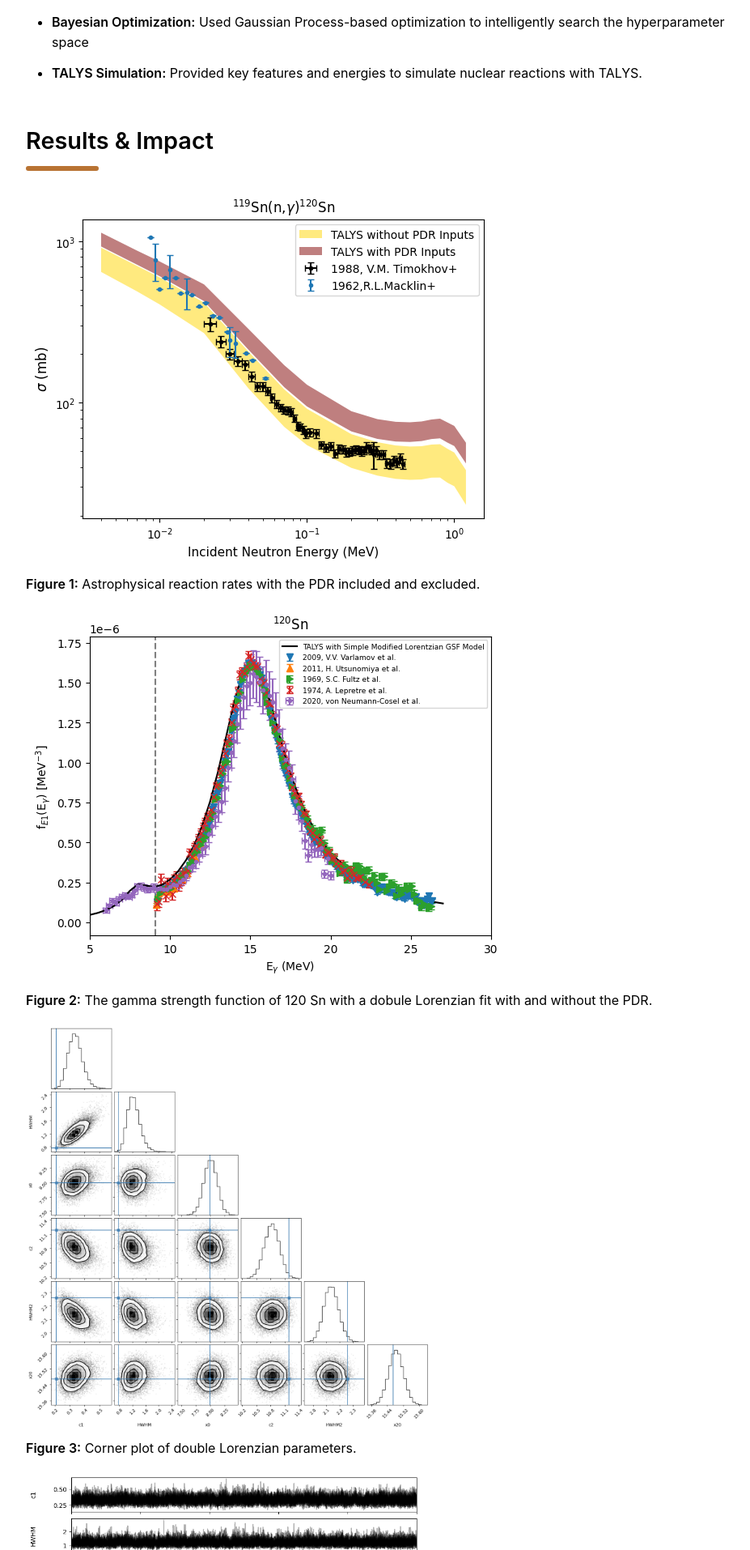
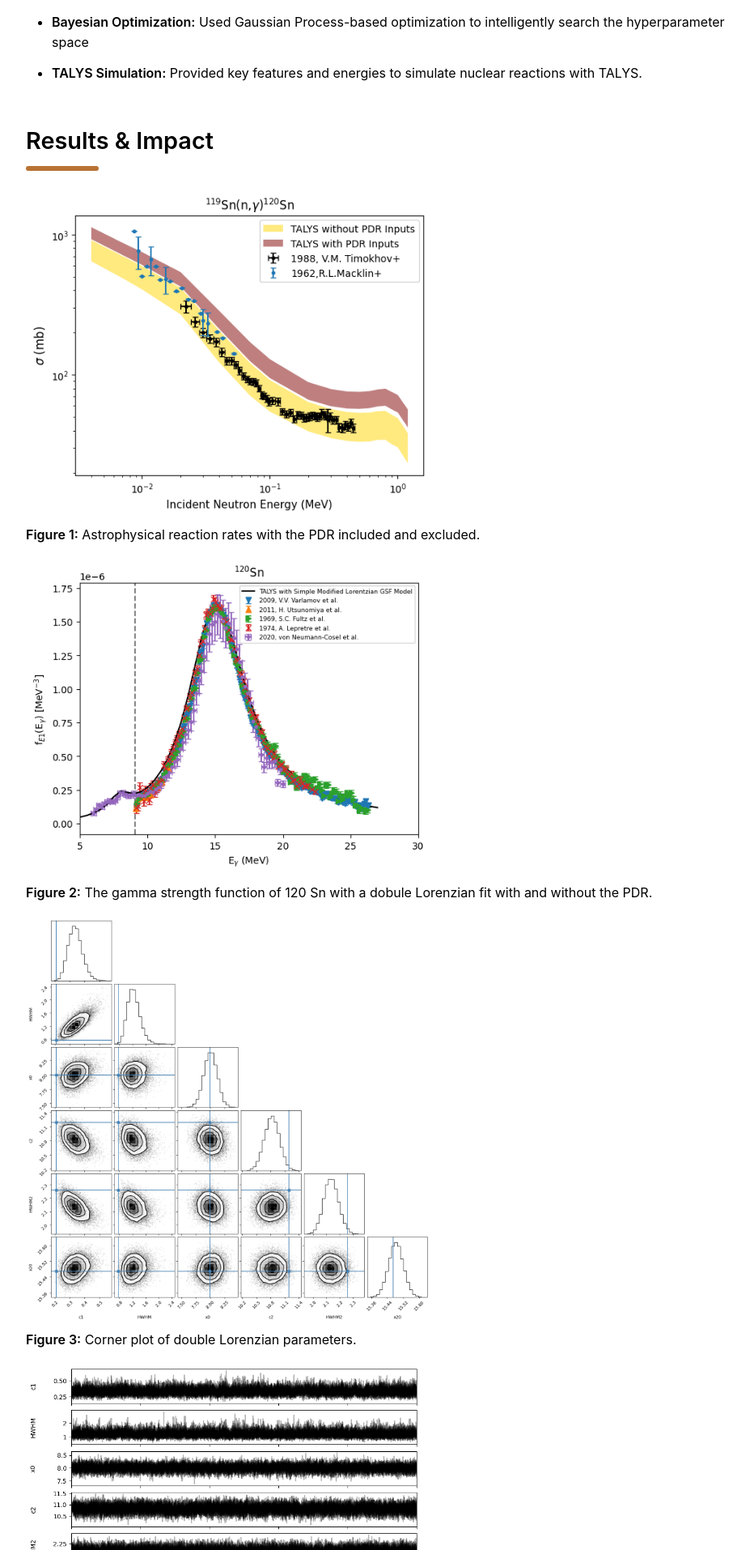
Before and after one commit to DJHoulihan/DJHoulihan.github.io, a Jekyll site: the page built from Data Science Projects/talys.html, in a window 1280 px wide. Shown: the part 1125-3039 px from the top of the page at 81% size, without its empty margins (158-1085 px from the left). Built offline with Jekyll 4.4.1, drawn with Linux system fonts in a browser that asks for light colours.

Commit message:
editing talys

```diff
--- a/Data Science Projects/talys.html
+++ b/Data Science Projects/talys.html
@@ -62,11 +62,11 @@ title: Bayesian-Optimized HDBSCAN Clustering
     <h2>Results & Impact</h2>
     <div class="section-underline"></div>
     <div class="project-image">
-      <img src="/assets/images/reactionrates.png" alt="Reaction Rates with and without PDR">
+      <img src="/assets/images/reactionrates.png" style="width: 500px; height: auto;" alt="Reaction Rates with and without PDR">
       <p class="image-caption"><strong>Figure 1:</strong> Astrophysical reaction rates with the PDR included and excluded.</p>
     </div>
     <div class="project-image">
-      <img src="/assets/images/Sn120.png" alt="GSF for 120 SN">
+      <img src="/assets/images/Sn120.png" style="width: 500px; height: auto;" alt="GSF for 120 SN">
       <p class="image-caption"><strong>Figure 2:</strong> The gamma strength function of 120 Sn with a dobule Lorenzian fit with and without the PDR.</p>
     </div>
     <div class="project-image">
```
Also changed, not shown: other parts of Data Science Projects/talys.html (+1 -1 lines).
